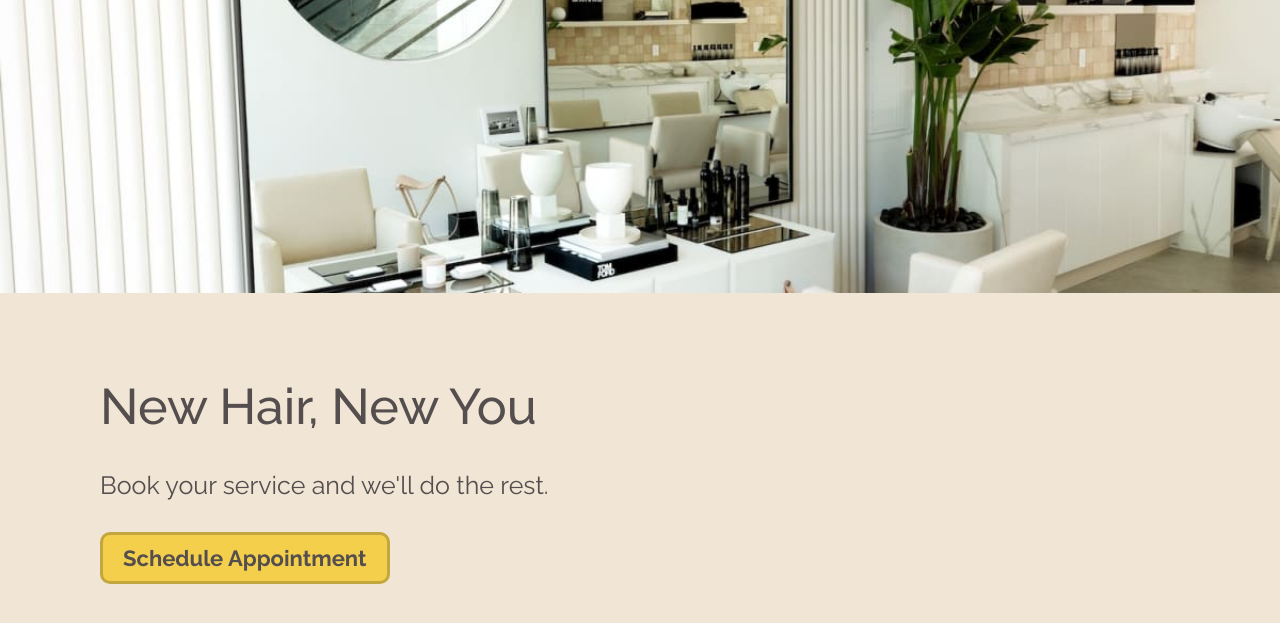
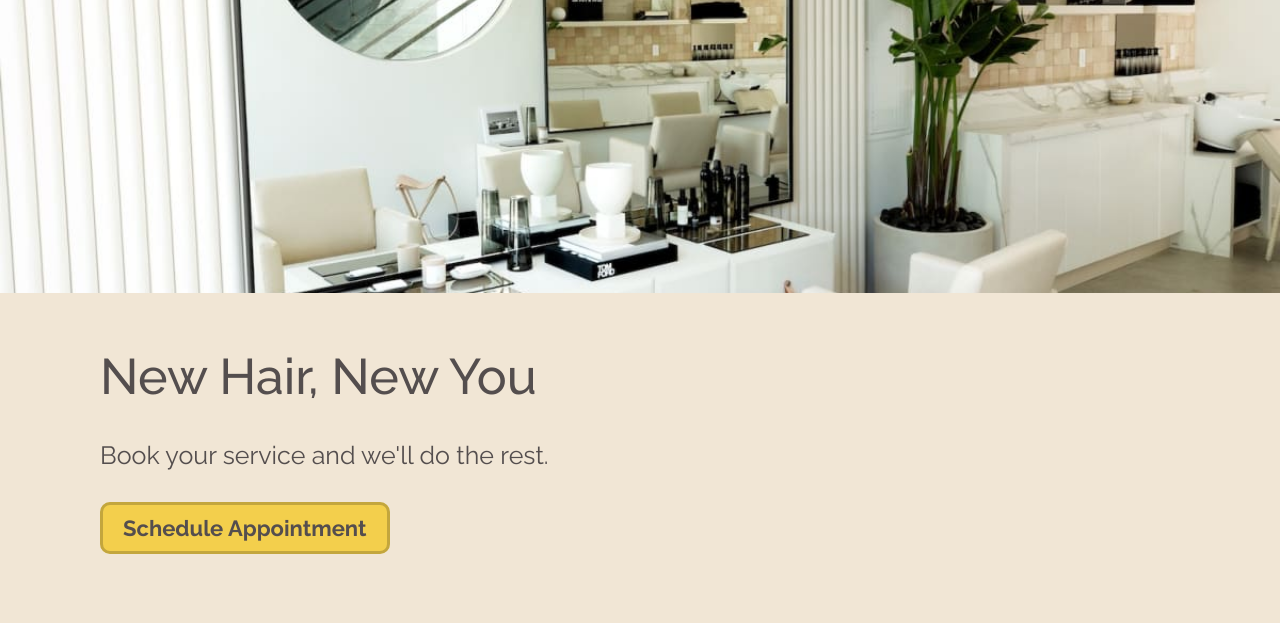
Before and after one commit to stacey042/GLAM, a plain HTML site: page index.html in a window 1280 px wide. Shown: the part 87-710 px from the top of the page. Drawn offline with Linux system fonts and the light colour scheme.

Commit message:
made changes to formatting of book content

```diff
--- a/css/salon.css
+++ b/css/salon.css
@@ -62,7 +62,9 @@ h1{
 }
 
 .book{
-	margin: 80px 100px;
+	margin: 50px 100px;
+	width: 996px
+	height: 210px;
 
 }
 .book h3{
```
